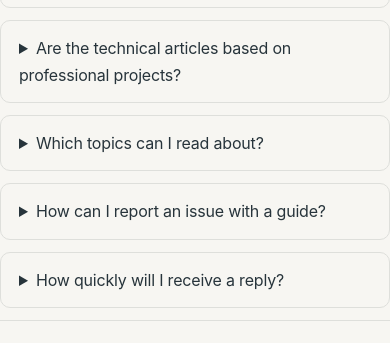
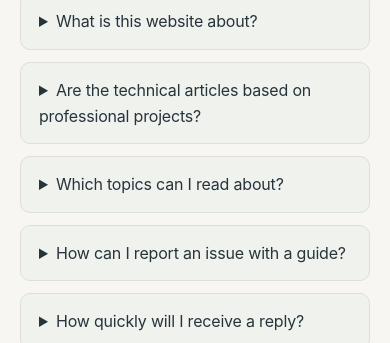
Before and after one commit to hey-nawazsharif/nawaz-sharif-site, a plain HTML site: page faq.html in a window 390 px wide. Shown: the part 307-650 px from the top of the page. Drawn offline with Linux system fonts and the light colour scheme.

Commit message:
Website V2: complete editorial pages and preserve links

```diff
--- a/style.css
+++ b/style.css
@@ -155,3 +155,6 @@ footer a{margin-right:0}
 @media(max-width:850px){.hero-editorial{grid-template-columns:1fr;gap:30px;padding:75px 0}.hero-aside{max-width:600px}.focus-grid{grid-template-columns:repeat(2,minmax(0,1fr))}.focus-item:nth-child(2n){border-right:0}.focus-item:last-child{border-right:1px solid var(--line)}.article-grid,.v2-archive .grid{grid-template-columns:repeat(2,minmax(0,1fr))}.feature-story:nth-child(2){border-right:0}.feature-story:last-child{border-top:1px solid var(--line)}.contact-columns{gap:6%}}
 @media(max-width:600px){.wrap{padding-inline:20px}header .wrap{padding-block:15px;align-items:flex-start}nav{display:flex;gap:14px;flex-wrap:wrap}nav a{margin-left:0;font-size:12px}.hero-editorial{padding:70px 0 75px}.hero-editorial h1{font-size:clamp(3.2rem,13vw,5rem)}.hero-intro{font-size:16px}.section{padding:60px 0}.section-head{display:block}.section-lede{margin-top:22px}.focus-grid,.article-grid,.v2-archive .grid,.about-layout,.contact-columns{grid-template-columns:1fr}.focus-item,.feature-story{border-right:0;border-bottom:1px solid var(--line)}.focus-item:last-child,.feature-story:last-child{border-bottom:0}.feature-story{min-height:200px}.form-grid{grid-template-columns:1fr}.footer-bottom{display:block}.footer-bottom span{display:block;margin-bottom:10px}.footer-links a{margin:4px 12px 0 0}.cookie-content{align-items:flex-start}}
 @media(prefers-reduced-motion:reduce){html{scroll-behavior:auto}*,*::before,*::after{transition:none!important;animation:none!important}}
+
+/* V2 inner-page refinements */
+.doc{max-width:800px;margin:0 auto;padding:80px 28px 100px}.doc h1,.standard-page h1,.v2-archive h1{font:400 clamp(2.6rem,5vw,4.5rem)/1.1 Georgia,serif;letter-spacing:-.04em;margin:15px 0 24px}.doc h2{font:400 1.9rem/1.3 Georgia,serif;margin:35px 0 12px}.doc p{color:var(--soft);line-height:1.8}.doc details{background:#f0f2ee}.standard-page{padding:80px 28px 100px}.v2-archive .lead{max-width:700px;color:var(--soft);margin-bottom:40px}.v2-archive .card .category{display:block;margin-bottom:20px}.form-alert{border:1px solid #bed2cb;padding:12px 15px;margin-bottom:17px;background:#ecf7f2;color:#214f44}.form-alert.error{border-color:#ddb2a9;color:#922e25;background:#fff4f2}.field-error{display:block;color:#922e25;font-size:12px;margin-top:4px}@media(max-width:600px){.doc{padding:55px 20px 75px}.standard-page{padding:55px 20px 75px}}
```
